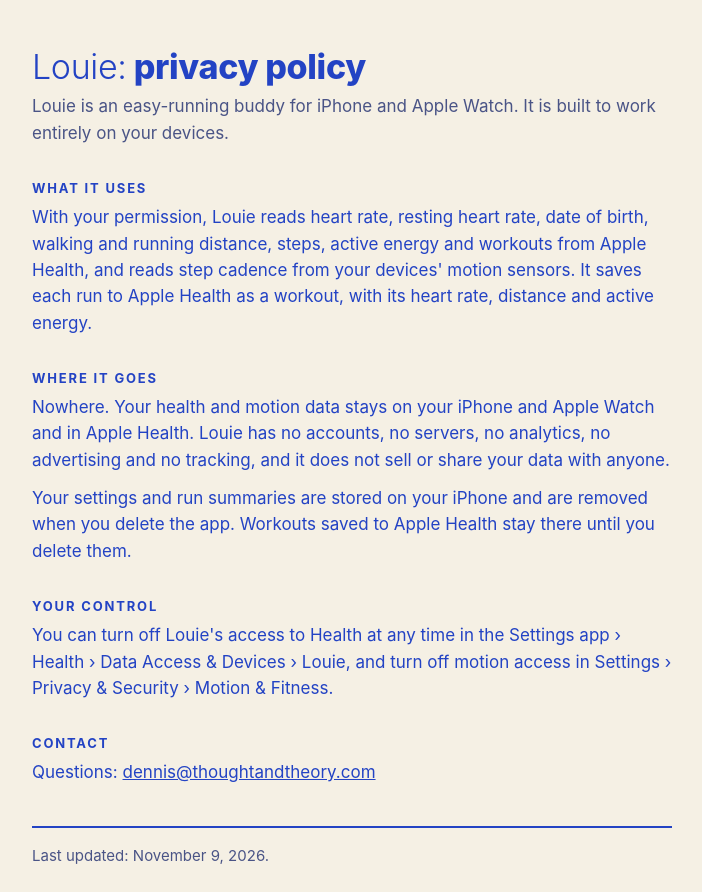
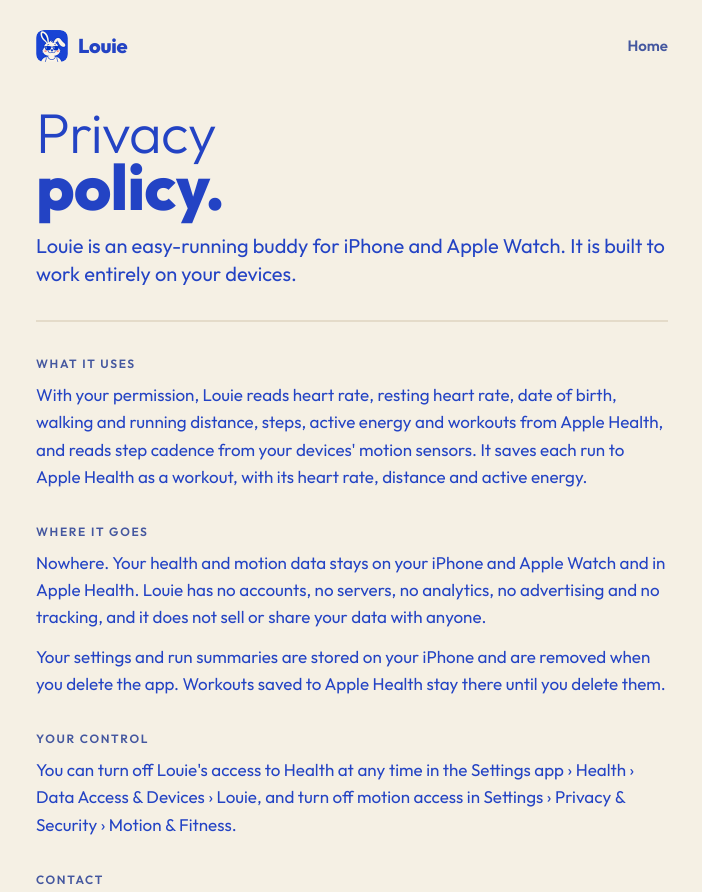
Before and after one commit to thoughtandtheory/louie-app, a plain HTML site: page privacy/index.html in a window 1280 px wide. Shown: the top 892 px of the page, without its empty margins (288-990 px from the left). Drawn offline with Linux system fonts and the light colour scheme.

Commit message:
Privacy page: Louie brand (Outfit, tokens, light and dark, header back to home); wording unchanged
Co-Authored-By: Claude Opus 5.5 <noreply@anthropic.com>

```diff
--- a/privacy/index.html
+++ b/privacy/index.html
@@ -4,23 +4,53 @@
 <meta charset="utf-8">
 <meta name="viewport" content="width=device-width, initial-scale=1">
 <title>Louie: privacy policy</title>
+<meta name="color-scheme" content="light dark">
+<meta name="theme-color" content="#F5F0E4" media="(prefers-color-scheme: light)">
+<meta name="theme-color" content="#10132A" media="(prefers-color-scheme: dark)">
+<link rel="icon" href="../assets/icon-light.png" media="(prefers-color-scheme: light)">
+<link rel="icon" href="../assets/icon-dark.png" media="(prefers-color-scheme: dark)">
+<link rel="apple-touch-icon" href="../assets/apple-touch-icon.png">
 <style>
-  :root { --ground: #F5F0E4; --ink: #2343C4; --muted: #4A5486; --line: #2343C4; }
-  @media (prefers-color-scheme: dark) { :root { --ground: #10132A; --ink: #DDE3FF; --muted: #A9B2DC; --line: #9FB0FF; } }
-  html { background: var(--ground); }
-  body { margin: 0 auto; max-width: 640px; padding: 48px 20px 64px; color: var(--ink);
-         font: 17px/1.55 -apple-system, BlinkMacSystemFont, "Helvetica Neue", Arial, sans-serif; }
-  h1 { font-size: 34px; line-height: 1.1; margin: 0 0 8px; font-weight: 800; letter-spacing: -0.01em; }
-  h1 span { font-weight: 300; }
-  .lede { color: var(--muted); margin: 0 0 32px; }
-  h2 { font-size: 13px; letter-spacing: 0.14em; text-transform: uppercase; margin: 32px 0 6px; }
+  @font-face { font-family: Outfit; font-weight: 300; font-display: swap; src: url(../assets/Outfit-Light.ttf) format("truetype"); }
+  @font-face { font-family: Outfit; font-weight: 400; font-display: swap; src: url(../assets/Outfit-Regular.ttf) format("truetype"); }
+  @font-face { font-family: Outfit; font-weight: 600; font-display: swap; src: url(../assets/Outfit-SemiBold.ttf) format("truetype"); }
+  @font-face { font-family: Outfit; font-weight: 800; font-display: swap; src: url(../assets/Outfit-ExtraBold.ttf) format("truetype"); }
+  :root { --ground: #F5F0E4; --track: #E4DBC9; --ink: #2343C4; --ink-muted: #44579F; }
+  @media (prefers-color-scheme: dark) { :root { --ground: #10132A; --track: #2A3060; --ink: #DDE3FF; --ink-muted: #A3AEDB; } }
+  * { box-sizing: border-box; }
+  html { background: var(--ground); -webkit-text-size-adjust: 100%; }
+  body { margin: 0 auto; max-width: 680px; padding: 0 24px 56px; color: var(--ink); background: var(--ground);
+         font: 400 17px/1.6 Outfit, -apple-system, BlinkMacSystemFont, "Helvetica Neue", Arial, sans-serif;
+         -webkit-font-smoothing: antialiased; }
+  a { color: inherit; }
+  header { display: flex; align-items: center; justify-content: space-between; padding: 24px 0 40px; }
+  .brand { display: flex; align-items: center; gap: 10px; text-decoration: none; font-weight: 800; font-size: 20px; letter-spacing: -0.01em; }
+  .brand img { width: 32px; height: 32px; border-radius: 8px; }
+  .brand .dark { display: none; }
+  @media (prefers-color-scheme: dark) { .brand .light { display: none; } .brand .dark { display: block; } }
+  .navlink { font-weight: 600; font-size: 15px; text-decoration: none; color: var(--ink-muted); padding: 10px 0; }
+  .navlink:hover { color: var(--ink); }
+  h1 { margin: 0 0 16px; line-height: 0.9; letter-spacing: -0.02em; }
+  h1 span { display: block; }
+  h1 .soft { font-weight: 300; font-size: clamp(40px, 10vw, 56px); }
+  h1 .heavy { font-weight: 800; font-size: clamp(46px, 11.5vw, 64px); }
+  .lede { font-size: 20px; line-height: 1.4; margin: 0 0 8px; padding-bottom: 32px; border-bottom: 2px solid var(--track); }
+  h2 { font-weight: 600; font-size: 12px; letter-spacing: 0.14em; text-transform: uppercase; color: var(--ink-muted); margin: 32px 0 8px; }
   p { margin: 0 0 12px; }
-  footer { margin-top: 40px; padding-top: 16px; border-top: 2px solid var(--line); color: var(--muted); font-size: 15px; }
-  a { color: inherit; }
+  footer { margin-top: 40px; padding-top: 20px; border-top: 2px solid var(--track); color: var(--ink-muted); font-size: 15px; }
 </style>
 </head>
 <body>
-<h1><span>Louie:</span> privacy policy</h1>
+<header>
+  <a class="brand" href="../" aria-label="Louie home">
+    <img class="light" src="../assets/icon-light.png" alt="">
+    <img class="dark" src="../assets/icon-dark.png" alt="">
+    Louie
+  </a>
+  <a class="navlink" href="../">Home</a>
+</header>
+
+<h1><span class="soft">Privacy</span><span class="heavy">policy.</span></h1>
 <p class="lede">Louie is an easy-running buddy for iPhone and Apple Watch. It is built to work entirely on your devices.</p>
 
 <h2>What it uses</h2>
```
